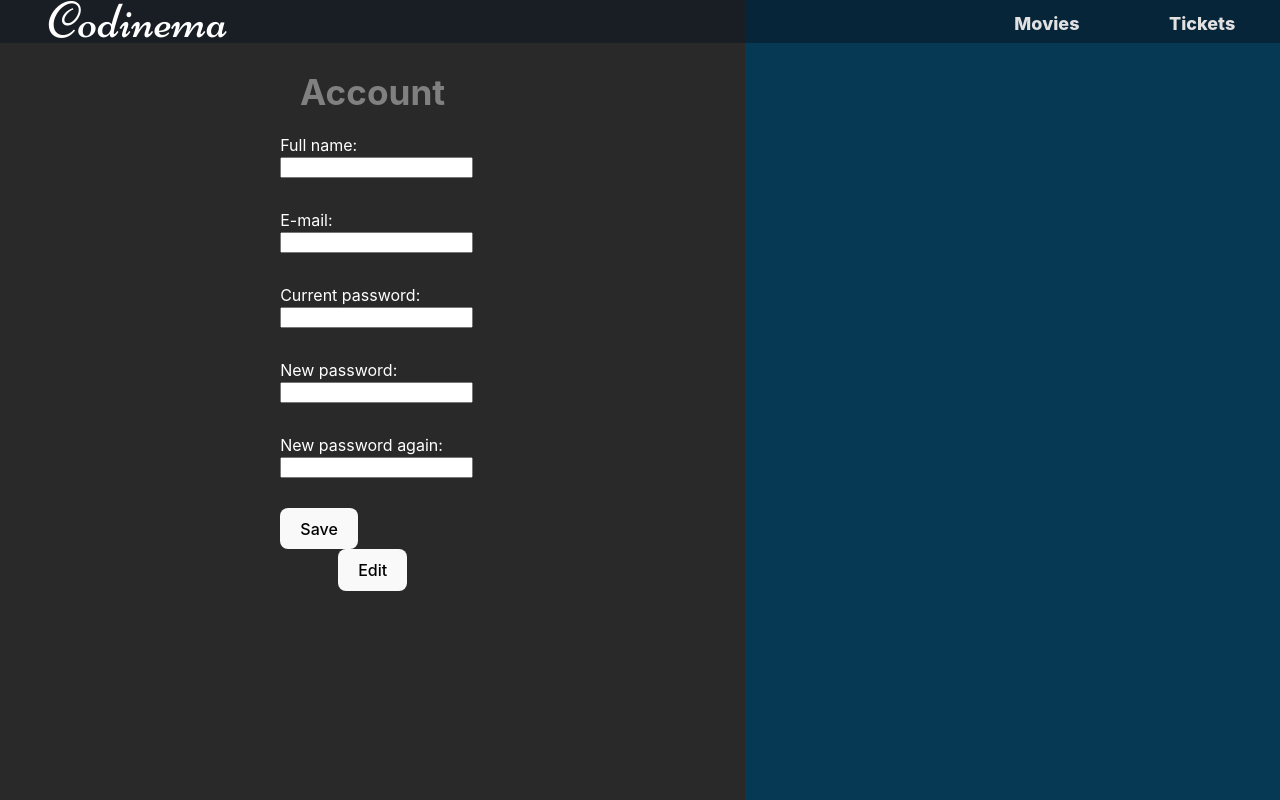
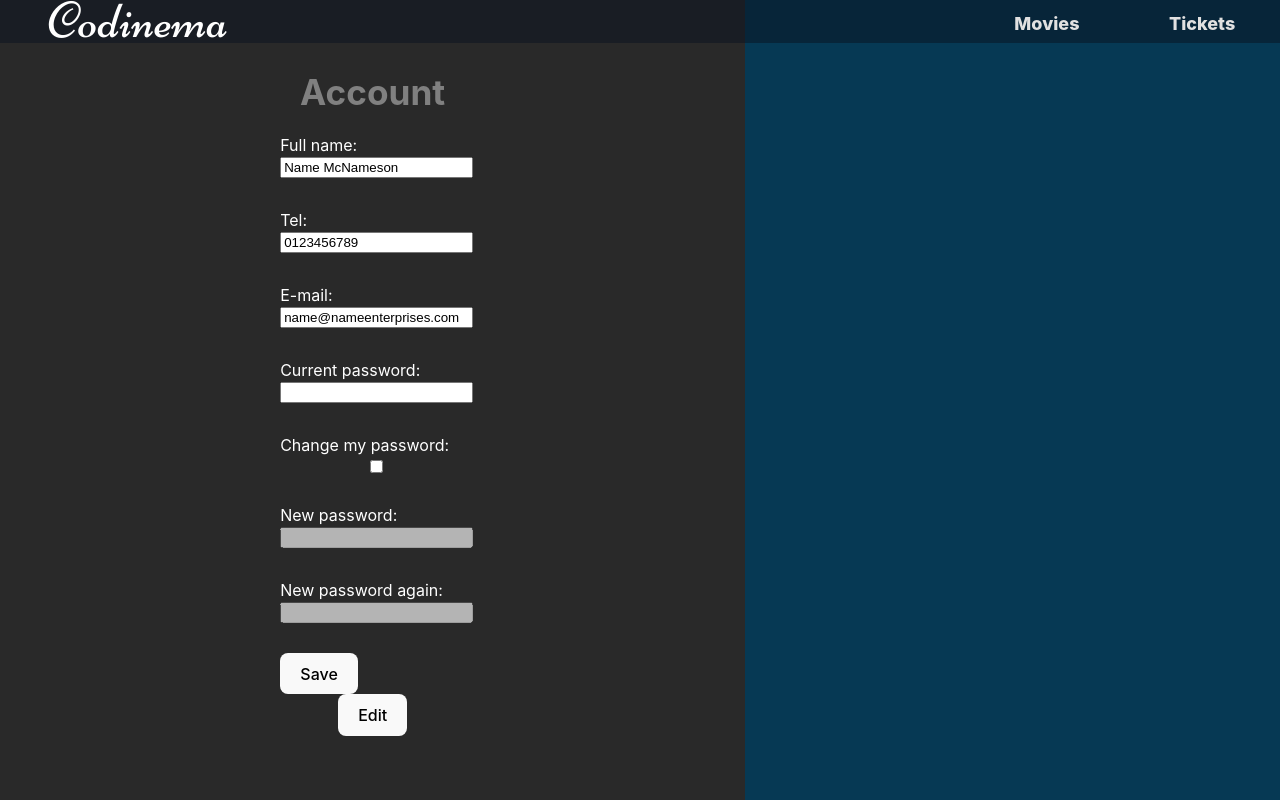
Before and after one commit to RogeSocial/cinema-project, a React (Vite) app in the folder client/: page /user/account in a window 1280 px wide. Shown: the top 800 px of the page. Built offline with nearby package versions, Linux system fonts and the light colour scheme; a web font is replaced by a local one.

Commit message:
edited form

```diff
--- a/client/src/components/AccountForm.jsx
+++ b/client/src/components/AccountForm.jsx
@@ -2,15 +2,14 @@ import {useState, useEffect} from "react";
 
 export default function () {
 
-    const [isEditable, setIsEditable] = useState(false);
+    const [ isEditable, setIsEditable ] = useState(false);
+    const [ isPassEditable, setIsPassEditable ] = useState(false);
 
     function changeEditable() {
         !isEditable ? setIsEditable(true) : setIsEditable(false)
-        console.log(isEditable)
     }
 
     useEffect(() => {
-
         const element = document.getElementsByClassName("input-element")
         const saveButton = document.getElementById("account-button")
 
@@ -19,26 +18,50 @@ export default function () {
         }
 
         saveButton.disabled = isEditable
+    }, [isEditable]);
 
-    }, [isEditable]);
+
+
+    useEffect(() => {
+        const passwordCheckbox = document.getElementById("change-password")
+        const passElement = document.getElementsByClassName("passInput")
+
+        if (passwordCheckbox.checked === false) {
+            for (let i = 0; i < passElement.length; i++) {
+                passElement[i].disabled = isPassEditable;
+            }
+        } else if (passwordCheckbox.checked === true) {
+            for (let i = 0; i < passElement.length; i++) {
+                passElement[i].disabled = setIsPassEditable(true)
+            }
+        }
+
+    }, [isPassEditable]);
+
 
     return <>
 
     <form disabled={true}>
         <label htmlFor="name">Full name: </label>
-        <input type={"text"} name={"name"} id={"name"} className={"input-element"} disabled={true} />
+        <input type={"text"} name={"name"} id={"name"} className={"input-element"} value={"Name McNameson"} disabled={true} />
+
+        <label htmlFor="name">Tel: </label>
+        <input type={"tel"} name={"tel"} id={"tel"} className={"input-element"} value={"0123456789"} disabled={true} />
 
         <label htmlFor="email">E-mail: </label>
-        <input type={"email"} name={"email"} id={"email"} className={"input-element"} disabled={true} />
+        <input type={"email"} name={"email"} id={"email"} className={"input-element"} value={"name@nameenterprises.com"} required disabled={true} />
 
         <label htmlFor="password">Current password: </label>
-        <input type={"password"} name={"current-password"} id={"current-password"} className={"input-element"} disabled={true}/>
+        <input type={"password"} name={"current-password"} id={"current-password"} className={"input-element"} required disabled={true}/>
+
+        <label htmlFor="change-password">Change my password: </label>
+        <input type={"checkbox"} name={"change-password"} id={"change-password"} className={"input-element"} disabled={true} />
 
         <label htmlFor={"new-password-one"}>New password: </label>
-        <input type={"password"} name={"new-password-one"} id={"new-password-one"} className={"input-element"} disabled={true}/>
+        <input type={"password"} name={"new-password-one"} id={"new-password-one"} className={"pass-input"} disabled={true} />
 
         <label htmlFor={"new-password-two"}>New password again: </label>
-        <input type={"password"} name={"new-password-two"} id={"new-password-two"} className={"input-element"} disabled={true}/>
+        <input type={"password"} name={"new-password-two"} id={"new-password-two"} className={"pass-input"} disabled={true} />
 
         <button id={"account-button"} disabled={true}>Save</button>
     </form>
--- a/client/src/styles/account.css
+++ b/client/src/styles/account.css
@@ -15,6 +15,12 @@
     margin-bottom: 30px;
 }
 
+.pass-input {
+    display: block;
+    width: 100%;
+    margin-bottom: 30px;
+}
+
 .account-button {
     display: block;
     margin-bottom: 30px;
```
